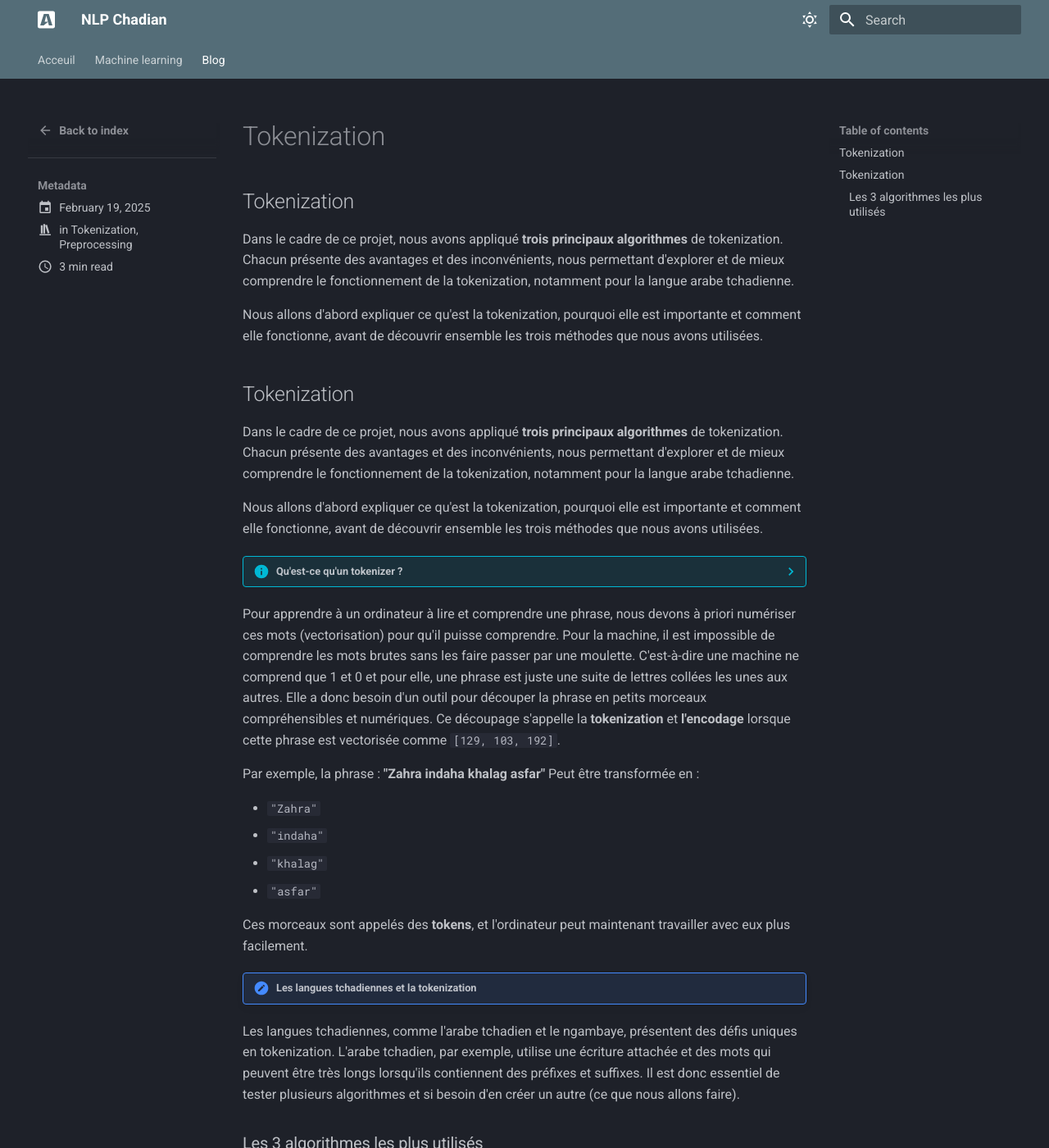
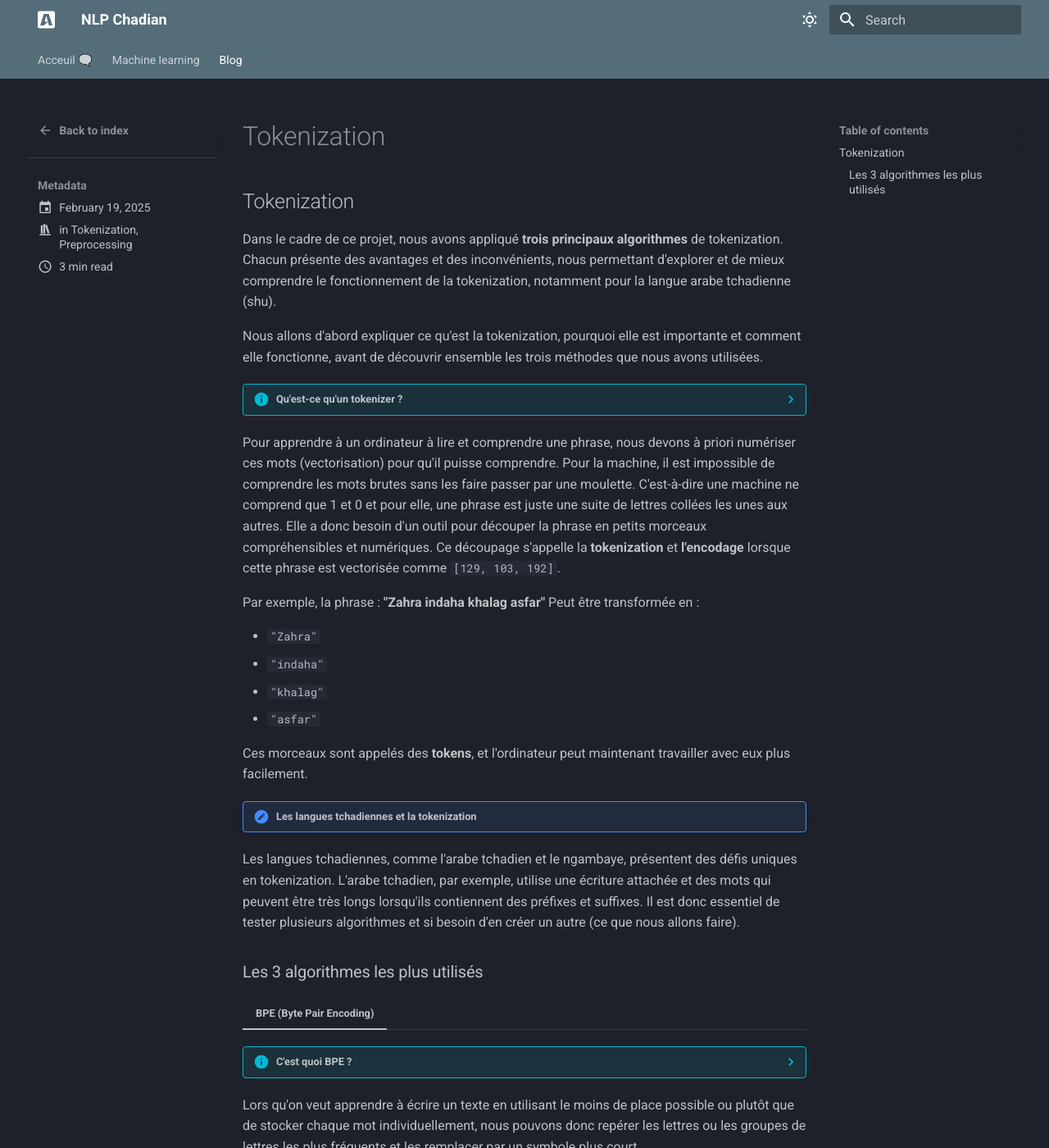
Before and after one commit to abdelazizharane/docnlpChad, an MkDocs documentation site: the page built from docs/blog/posts/tokenization.md, in a window 1280 px wide and 1400 px high. Shown: the whole window at 82% size. Built offline with MkDocs 1.6.1 and Material for MkDocs 9.7.7, drawn with Linux system fonts in a browser that asks for light colours; some of the changed text lies outside the part shown.

````diff
--- a/docs/blog/posts/tokenization.md
+++ b/docs/blog/posts/tokenization.md
@@ -11,14 +11,7 @@ title: Tokenization
 ## Tokenization
 
 Dans le cadre de ce projet, nous avons appliqué **trois principaux algorithmes** de tokenization.
-Chacun présente des avantages et des inconvénients, nous permettant d'explorer et de mieux comprendre le fonctionnement de la tokenization, notamment pour la langue arabe tchadienne.
-
-Nous allons d'abord expliquer ce qu'est la tokenization, pourquoi elle est importante et comment elle fonctionne, avant de découvrir ensemble les trois méthodes que nous avons utilisées.
-
-## Tokenization
-
-Dans le cadre de ce projet, nous avons appliqué **trois principaux algorithmes** de tokenization.
-Chacun présente des avantages et des inconvénients, nous permettant d'explorer et de mieux comprendre le fonctionnement de la tokenization, notamment pour la langue arabe tchadienne.
+Chacun présente des avantages et des inconvénients, nous permettant d'explorer et de mieux comprendre le fonctionnement de la tokenization, notamment pour la langue arabe tchadienne (shu).
 
 Nous allons d'abord expliquer ce qu'est la tokenization, pourquoi elle est importante et comment elle fonctionne, avant de découvrir ensemble les trois méthodes que nous avons utilisées.
 
@@ -45,7 +38,7 @@ Les langues tchadiennes, comme l'arabe tchadien et le ngambaye, présentent des
 
 === "BPE (Byte Pair Encoding)"
 
-??? info "C'est quoi BPE ?"
+    ??? info "C'est quoi BPE ?"
 
     Lors qu'on veut apprendre à écrire un texte en utilisant le moins de place possible ou plutôt que de stocker chaque mot individuellement, nous pouvons donc repérer les lettres ou les groupes de lettres les plus fréquents et les remplacer par un symbole plus court.
 
@@ -57,7 +50,7 @@ Les langues tchadiennes, comme l'arabe tchadien et le ngambaye, présentent des
 
 === "Sentencepiece"
 
-??? info "C'est quoi SentencePiece ?"
+    ??? info "C'est quoi Sentencepiece ?"
 
     Imagineons que nous avons une phrase et voulons la découper, mais nous ne voulons pas seulement couper aux espaces (car certaines langues n'ont pas d'espaces clairs entre les mots comme le Chinois). Sentencepiece apprend à découper la phrase en morceaux de manière plus flexible.
 
@@ -67,9 +60,9 @@ Les langues tchadiennes, comme l'arabe tchadien et le ngambaye, présentent des
 - Tokenization avec SentencePiece : **["Al-", "naadum", "da", "gaa'id", "fil-", "beet"]**
 - SentencePiece peut aussi découper : **["Al", "na", "adum", "da", "gaa'", "id", "fil", "beet"]** pour plus de flexibilité.
 
-=== "WordPiece"
+=== "Wordpiece"
 
-??? info "C'est quoi WordPiece ?"
+    ??? info "C'est quoi WordPiece ?"
 
     WordPiece est un algorithme qui coupe une phrase en sous-unités, en favorisant les segments les plus fréquemment rencontrés dans les données d'entraînement. Cette approche est utilisée dans des modèles comme BERT.
 
@@ -81,7 +74,3 @@ Les langues tchadiennes, comme l'arabe tchadien et le ngambaye, présentent des
 
 Ces trois méthodes nous ont permit de mieux adapter la tokenization en créant notre propre tokenizer sur le vocabulaire de l'arabe tchadienne.
 Cette approche pourrais être étendue à d'autres langues locales telles que : Sara, Kanembou, Moundang, Zaghawa, ... C'est une première expérimentation et nous l'adapterons à nos autres langues locales.
-
-```
-
-```
````
Also changed, not shown: docs/blog/index.md (+1 -1 lines), docs/blog/posts/article2.md (added, +17 -0 lines), docs/index.md (+1 -1 lines).
